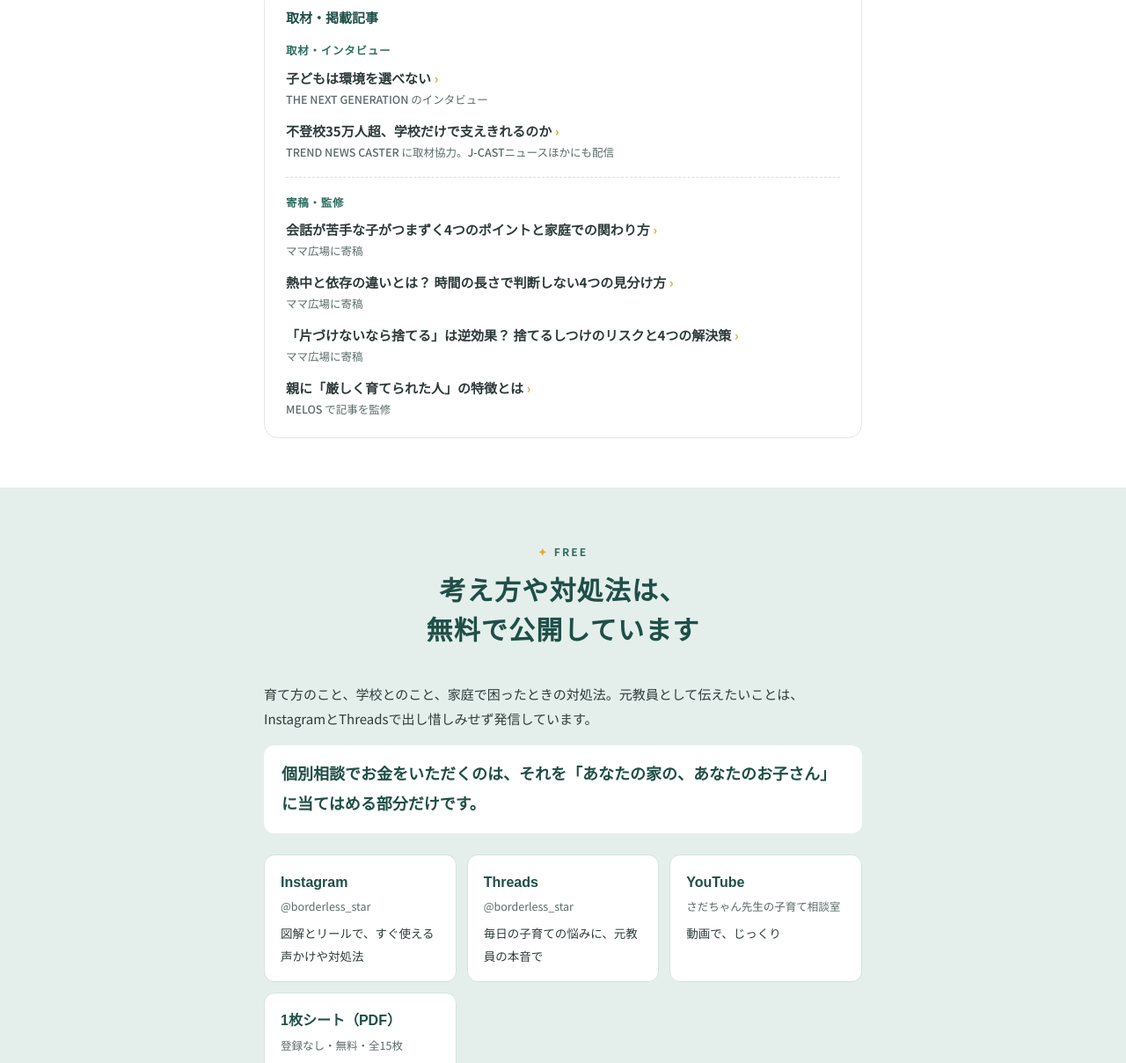
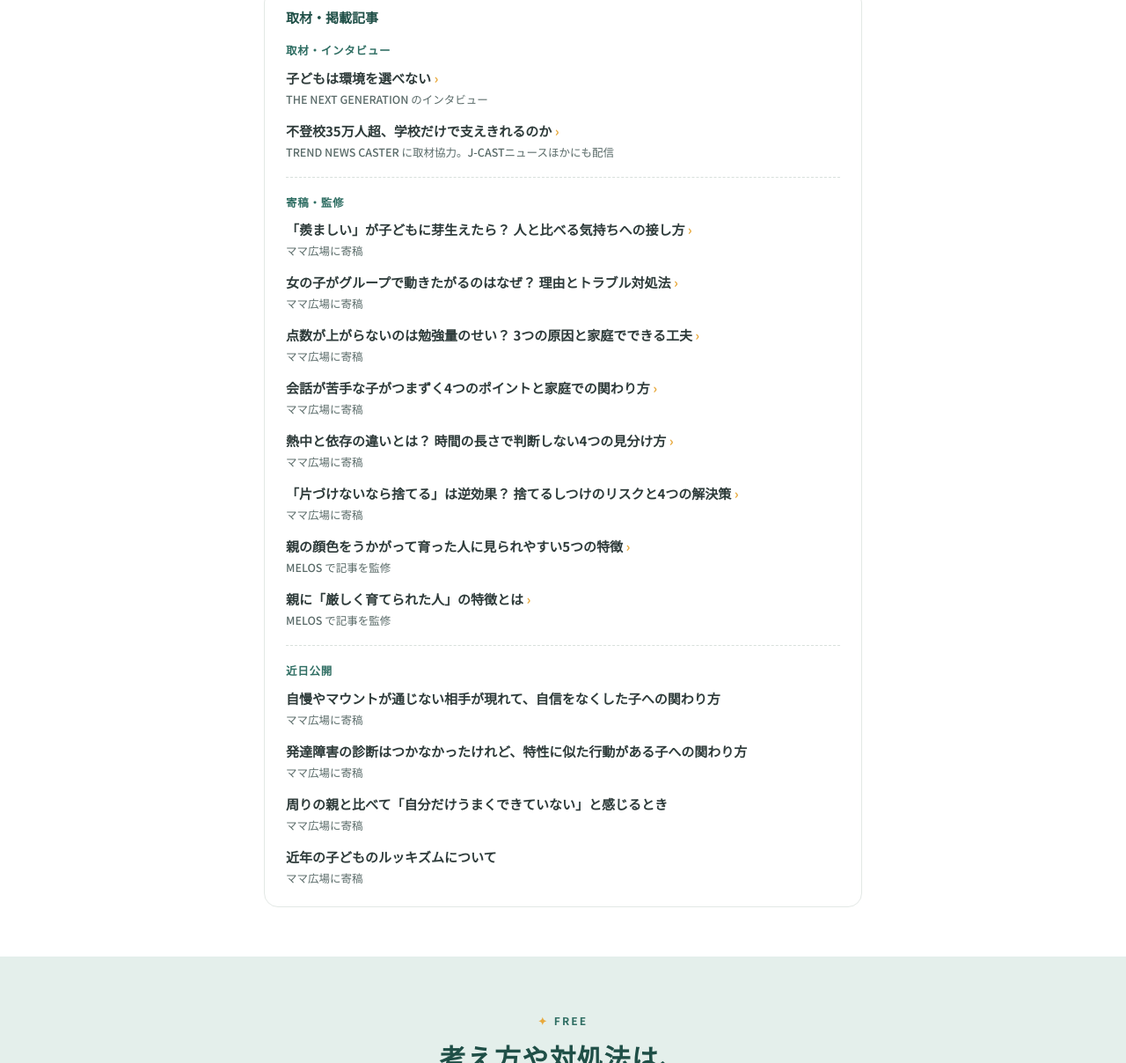
Before and after one commit to borderlessstar/borderlessstar.github.io, a plain HTML site: page index.html in a window 1280 px wide. Shown: the part 3626-4834 px from the top of the page at 88% size. Drawn offline with Linux system fonts and the light colour scheme; a web font is replaced by a local one.

Commit message:
取材・掲載記事にママ広場3本・MELOS1本と近日公開4本を追加
Co-Authored-By: Claude Opus 5.5 <noreply@anthropic.com>
Claude-Session: https://claude.ai/code/session_013zbN57fkwVcsM38TQ1DLkS

```diff
--- a/index.html
+++ b/index.html
@@ -204,6 +204,8 @@ section{padding:56px 0}
 .media-box a:hover .media-title{text-decoration:underline}
 .media-box .media-title::after{content:" ›";color:var(--accent)}
 .media-box .media-src{display:block;font-weight:500;font-size:12.5px;color:var(--ink-soft);margin-top:2px}
+.media-box .media-soon{color:var(--ink);font-weight:700;font-size:15px;line-height:1.6}
+.media-box .media-soon .media-title::after{content:none}
 
 /* 料金 */
 .price-note-top{
@@ -471,10 +473,21 @@ footer{background:#1A3A34;color:#C9DAD5;padding:36px 0;font-size:13px}
         </ul>
         <h4>寄稿・監修</h4>
         <ul>
+          <li><a href="https://mamahiroba.com/entry/kodomo-urayamashii-netami-sadamori/" rel="noopener"><span class="media-title">「羨ましい」が子どもに芽生えたら？ 人と比べる気持ちへの接し方</span><span class="media-src">ママ広場に寄稿</span></a></li>
+          <li><a href="https://mamahiroba.com/entry/onnanoko-group-koudou-sadamori/" rel="noopener"><span class="media-title">女の子がグループで動きたがるのはなぜ？ 理由とトラブル対処法</span><span class="media-src">ママ広場に寄稿</span></a></li>
+          <li><a href="https://mamahiroba.com/entry/kodomo-benkyo-tensu-agaranai-sadamori/" rel="noopener"><span class="media-title">点数が上がらないのは勉強量のせい？ 3つの原因と家庭でできる工夫</span><span class="media-src">ママ広場に寄稿</span></a></li>
           <li><a href="https://mamahiroba.com/entry/kodomo-kaiwa-sadamori/" rel="noopener"><span class="media-title">会話が苦手な子がつまずく4つのポイントと家庭での関わり方</span><span class="media-src">ママ広場に寄稿</span></a></li>
           <li><a href="https://mamahiroba.com/entry/necchu-izon-sadamori/" rel="noopener"><span class="media-title">熱中と依存の違いとは？ 時間の長さで判断しない4つの見分け方</span><span class="media-src">ママ広場に寄稿</span></a></li>
           <li><a href="https://mamahiroba.com/entry/suteru-shitsuke-sadamori/" rel="noopener"><span class="media-title">「片づけないなら捨てる」は逆効果？ 捨てるしつけのリスクと4つの解決策</span><span class="media-src">ママ広場に寄稿</span></a></li>
+          <li><a href="https://melos.media/children/318789/" rel="noopener"><span class="media-title">親の顔色をうかがって育った人に見られやすい5つの特徴</span><span class="media-src">MELOS で記事を監修</span></a></li>
           <li><a href="https://melos.media/wellness/311865/" rel="noopener"><span class="media-title">親に「厳しく育てられた人」の特徴とは</span><span class="media-src">MELOS で記事を監修</span></a></li>
+        </ul>
+        <h4>近日公開</h4>
+        <ul>
+          <li class="media-soon"><span class="media-title">自慢やマウントが通じない相手が現れて、自信をなくした子への関わり方</span><span class="media-src">ママ広場に寄稿</span></li>
+          <li class="media-soon"><span class="media-title">発達障害の診断はつかなかったけれど、特性に似た行動がある子への関わり方</span><span class="media-src">ママ広場に寄稿</span></li>
+          <li class="media-soon"><span class="media-title">周りの親と比べて「自分だけうまくできていない」と感じるとき</span><span class="media-src">ママ広場に寄稿</span></li>
+          <li class="media-soon"><span class="media-title">近年の子どものルッキズムについて</span><span class="media-src">ママ広場に寄稿</span></li>
         </ul>
       </div>
     </div>
```
